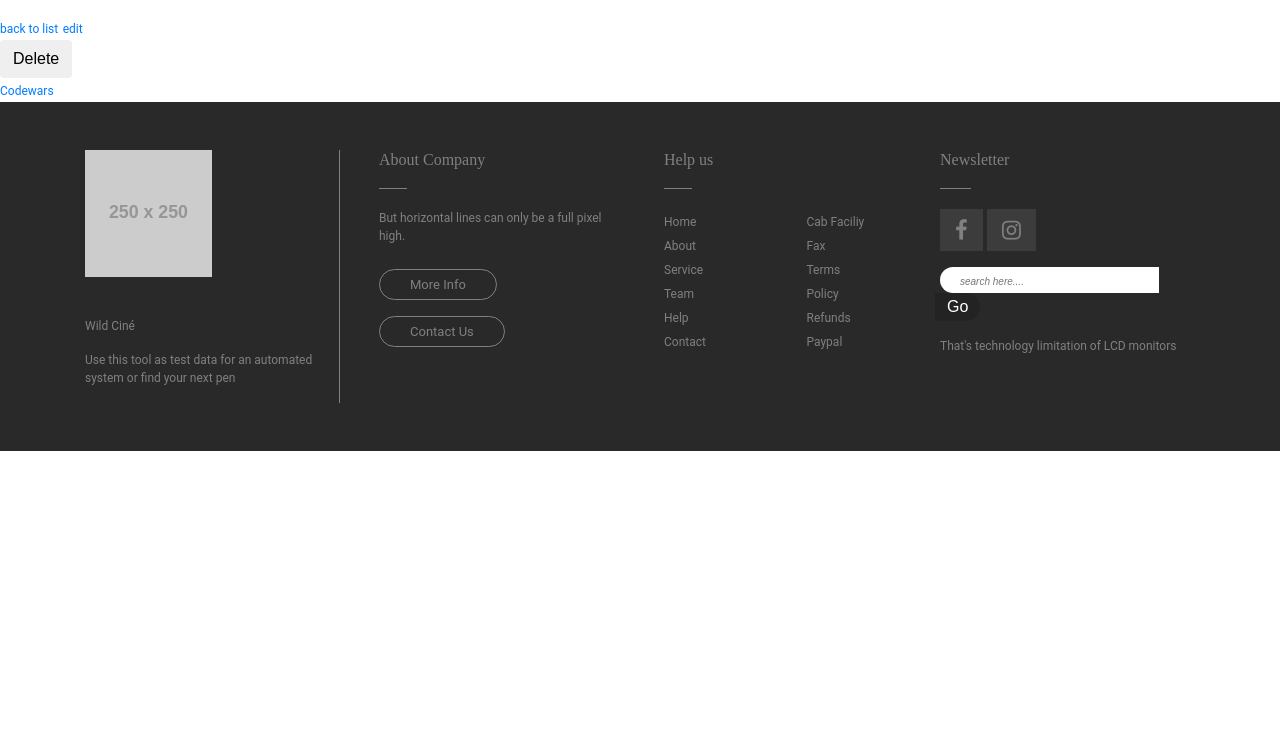
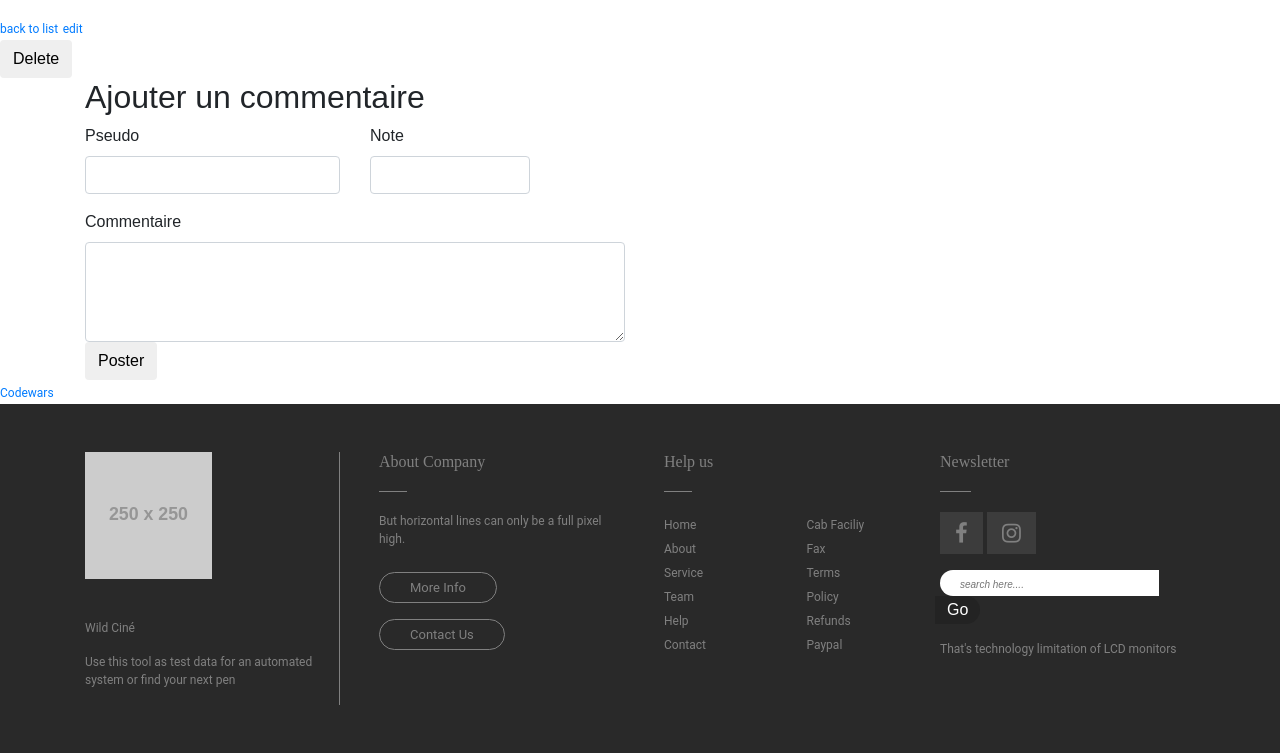
Before and after one commit to gabriel2combe/wild-cine, a Symfony app: template templates/movie/show.html.twig in a window 1280 px wide. Shown: the part 575-1328 px from the top of the page. Before the commit the page ends 1026 px from the top, so only its background shows below. Run offline with Twig, Linux system fonts and the light colour scheme; the template is opened without the code that fills it, so the values that code supplies are empty; grey boxes labelled with a size stand in for pictures from a placeholder-image service; form fields are guessed from the names that the template uses; some libraries are stand-ins or nearby versions.

Commit message:
feat: add commentaries in movie's show

```diff
--- a/templates/commentary/_form.html.twig
+++ b/templates/commentary/_form.html.twig
@@ -1,4 +1,27 @@
 {{ form_start(form) }}
-    {{ form_widget(form) }}
-    <button class="btn">{{ button_label|default('Save') }}</button>
-{{ form_end(form) }}
+
+<div class="row">
+    <div class="col-3">
+        {{ form_row(form.pseudo) }}
+    </div>
+    <div class="col-2">
+        {{ form_label(form.score, 'Note') }}
+        {{ form_widget(form.score) }}
+
+    </div>
+</div>
+
+<div class="row">
+    <div class="col-6">
+        {{ form_label(form.comment, 'Commentaire') }}
+        {{ form_widget(form.comment, { 'attr': {'style': 'height: 100px'}}) }}
+    </div>
+</div>
+
+<!-- 'class: d-none' hide the field created_datetime which is automatically set to current time-->
+{{ form_label(form.created_datetime, 'created_datetime',{'label_attr': {'class': 'd-none'}}) }}
+{{ form_widget(form.created_datetime,{ 'attr': {'class': 'd-none'} }) }}
+
+<button class="btn">{{ button_label|default('Poster') }}</button>
+
+{{ form_end(form)}}
--- a/templates/commentary/new.html.twig
+++ b/templates/commentary/new.html.twig
@@ -1,11 +1,7 @@
-{% extends 'base.html.twig' %}
-
-{% block title %}New Commentary{% endblock %}
-
 {% block body %}
-    <h1>Create new Commentary</h1>
+<div class="container">
+    <h2>Ajouter un commentaire</h2>
 
     {{ include('commentary/_form.html.twig') }}
-
-    <a href="{{ path('commentary_index') }}">back to list</a>
+</div>
 {% endblock %}
--- a/templates/movie/show.html.twig
+++ b/templates/movie/show.html.twig
@@ -51,4 +51,15 @@
     <a href="{{ path('movie_edit', {'id': movie.id}) }}">edit</a>
 
     {{ include('movie/_delete_form.html.twig') }}
+
+    {{ render(controller(
+        'App\\Controller\\CommentaryController::index',
+        { 'id_movie': movie.id, }
+    )) }}
+
+    {% include "commentary/new.html.twig" %}
+
+
+
+    {{ dump(movie) }}
 {% endblock %}
```
Also changed, not shown: src/Entity/Commentary.php (+11 -1 lines), src/Form/CommentaryType.php (+13 -2 lines), src/Repository/CommentaryRepository.php (+16 -0 lines).
